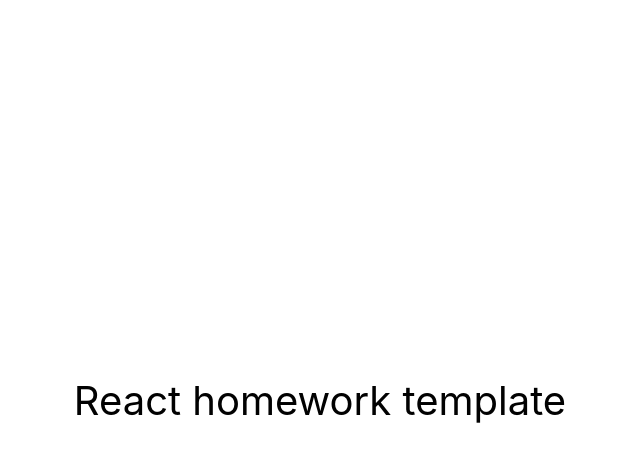
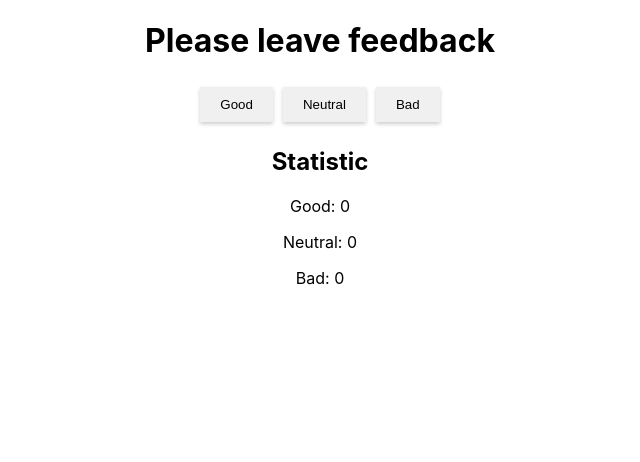
Before and after one commit to DenysVM/goit-react-hw-02-feedback, a React (Create React App) app: page / in a window 1280 px wide. Shown: the top 462 px of the page, without its empty margins (320-960 px from the left). Built offline with nearby package versions, Linux system fonts and the light colour scheme.

Commit message:
Завдання 1. Крок 1.

```diff
--- a/package.json
+++ b/package.json
@@ -1,8 +1,8 @@
 {
-  "name": "react-homework-template",
+  "name": "goit-react-hw-02-feedback",
   "version": "0.1.0",
   "private": true,
-  "homepage": "https://goitacademy.github.io/react-homework-template/",
+  "homepage": "https://denysvm.github.io/goit-react-hw-02-feedback/",
   "dependencies": {
     "@testing-library/jest-dom": "^5.16.3",
     "@testing-library/react": "^12.1.4",
--- a/public/index.html
+++ b/public/index.html
@@ -24,7 +24,7 @@
       work correctly both with client-side routing and a non-root public URL.
       Learn how to configure a non-root public URL by running `npm run build`.
     -->
-    <title>React App</title>
+    <title>Homework 02 feedback</title>
 
     <!-- Start Single Page Apps for GitHub Pages -->
     <script type="text/javascript">
--- a/src/components/App.jsx
+++ b/src/components/App.jsx
@@ -1,16 +1,10 @@
+import FeedbackWidget from './Feedback/Feedback';
+
 export const App = () => {
   return (
     <div
-      style={{
-        height: '100vh',
-        display: 'flex',
-        justifyContent: 'center',
-        alignItems: 'center',
-        fontSize: 40,
-        color: '#010101'
-      }}
     >
-      React homework template
+     <FeedbackWidget />
     </div>
   );
 };
--- /dev/null
+++ b/src/components/Feedback/Feedback.jsx
@@ -0,0 +1,40 @@
+import React, { Component } from 'react';
+import styles from "./Feedback.module.css"
+
+
+class FeedbackWidget extends Component {
+  state = {
+    good: 0,
+    neutral: 0,
+    bad: 0
+  };
+
+  handleFeedback = (type) => {
+    this.setState((prevState) => ({
+      [type]: prevState[type] + 1
+    }));
+  };
+
+  render() {
+    const { good, neutral, bad } = this.state;
+
+    return (
+      <div className={styles['feedback-container']}>
+        <h1>Please leave feedback</h1>
+        <div>
+          <button onClick={() => this.handleFeedback('good')}  className={styles['feedback-button']}>Good</button>
+          <button onClick={() => this.handleFeedback('neutral')}  className={styles['feedback-button']}>Neutral</button>
+          <button onClick={() => this.handleFeedback('bad')}  className={styles['feedback-button']}>Bad</button>
+        </div>
+        <h2 className={styles['feedback-stats']}>Statistic</h2>
+        <div>
+          <p>Good: {good}</p>
+          <p>Neutral: {neutral}</p>
+          <p>Bad: {bad}</p>
+        </div>
+      </div>
+    );
+  }
+}
+
+export default FeedbackWidget;
--- /dev/null
+++ b/src/components/Feedback/Feedback.module.css
@@ -0,0 +1,20 @@
+.feedback-container {
+  text-align: center;
+}
+
+.feedback-button {
+  background-color: #f0f0f0;
+  border: none;
+  padding: 10px 20px;
+  margin: 5px;
+  cursor: pointer;
+  box-shadow: 0px 2px 4px rgba(0, 0, 0, 0.2);
+}
+
+.feedback-button:hover {
+  background-color: #e0e0e0;
+}
+
+.feedback-stats {
+  margin-top: 20px;
+}
```
Also changed, not shown: 1 other file (tests, documents, lock files or other folders).
